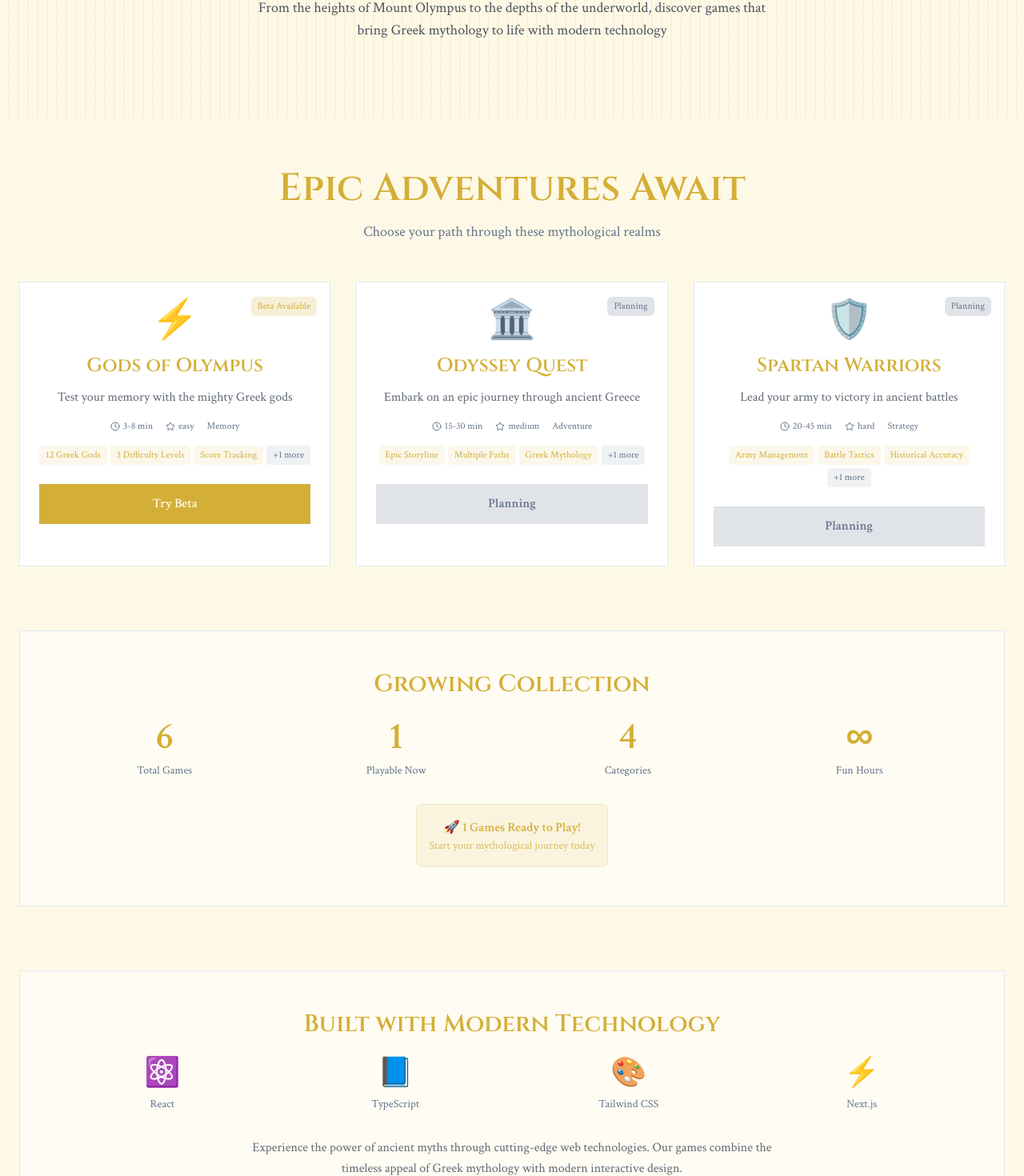
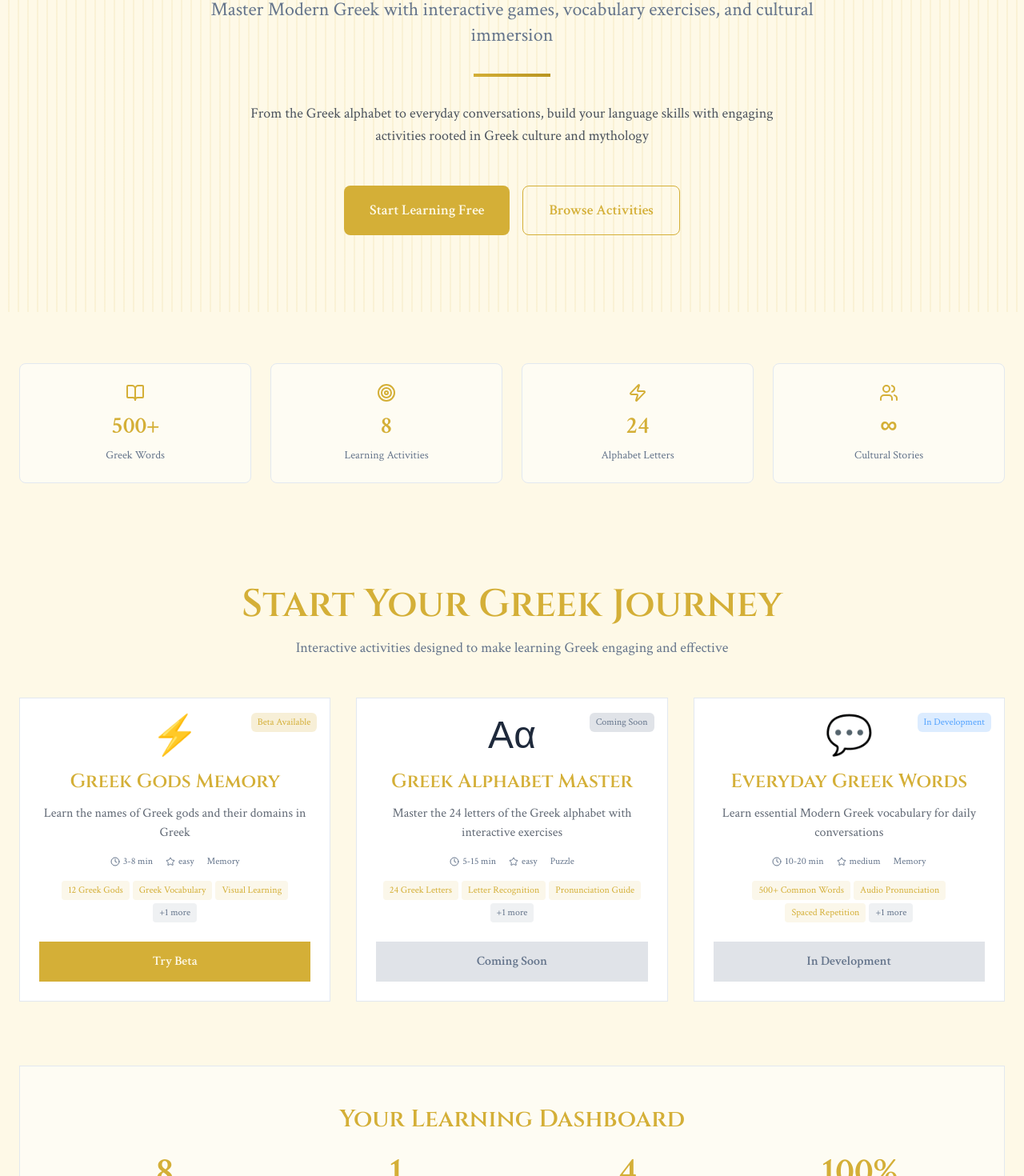
Before and after one commit to TemiKayas/greekgames, a Next.js app: page / in a window 1280 px wide. Shown: the part 352-1822 px from the top of the page at 80% size. Built offline with nearby package versions, Linux system fonts and the light colour scheme.

Commit message:
pivoted to Modern Greek language learning platform Transform gaming focus to educational with 8 planned learning activities, redesigned homepage, updated branding, and language learning framework made changes to the how to add games, layout.tsx, the home page and the game registy with 8 game ideas

```diff
--- a/app/layout.tsx
+++ b/app/layout.tsx
@@ -16,16 +16,28 @@ const crimsonText = Crimson_Text({
 });
 
 export const metadata: Metadata = {
-  title: "Greek Games - Epic Mythological Adventures",
+  title:
+    "Learn Greek Through Play - Interactive Modern Greek Language Learning",
   description:
-    "Immerse yourself in the legendary world of ancient Greece through epic interactive web games. Experience Greek mythology like never before.",
+    "Master Modern Greek with engaging games, vocabulary exercises, and cultural immersion. Learn the Greek alphabet, everyday words, and conversation skills through interactive activities.",
   keywords: [
-    "Greek mythology",
-    "web games",
-    "ancient Greece",
-    "interactive games",
-    "mythology games",
+    "learn Greek",
+    "Modern Greek language",
+    "Greek alphabet",
+    "Greek vocabulary",
+    "language learning games",
+    "interactive Greek lessons",
+    "Greek culture",
+    "Greek conversation",
   ],
+  authors: [{ name: "Learn Greek Through Play" }],
+  openGraph: {
+    title: "Learn Greek Through Play - Interactive Language Learning",
+    description:
+      "Master Modern Greek with engaging games and cultural immersion",
+    type: "website",
+    locale: "en_US",
+  },
 };
 
 export default function RootLayout({
--- a/app/page.tsx
+++ b/app/page.tsx
@@ -6,6 +6,7 @@ import {
   getGameCollection,
 } from "@/app/utils/games/registry";
 import { motion } from "framer-motion";
+import { BookOpen, Target, Users, Zap } from "lucide-react";
 
 export default function Home() {
   const { featured, all } = getGameCollection();
@@ -17,55 +18,134 @@ export default function Home() {
       <header className="relative overflow-hidden">
         <div className="absolute inset-0 greek-pattern opacity-10"></div>
         <div className="relative container mx-auto px-6 py-24 text-center">
+          <motion.div
+            initial={{ opacity: 0, y: 20 }}
+            animate={{ opacity: 1, y: 0 }}
+            className="mb-6"
+          >
+            <span className="inline-flex items-center gap-2 bg-primary/10 text-primary px-4 py-2 rounded-full text-sm font-medium mb-6">
+              🇬🇷 Modern Greek Language Learning
+            </span>
+          </motion.div>
+
           <motion.h1
             initial={{ opacity: 0, y: 20 }}
             animate={{ opacity: 1, y: 0 }}
-            className="font-display text-6xl md:text-8xl font-bold text-primary mb-6"
+            transition={{ delay: 0.1 }}
+            className="font-display text-5xl md:text-7xl font-bold text-primary mb-6"
           >
-            Greek Games
+            Learn Greek
+            <span className="block text-foreground">Through Play</span>
           </motion.h1>
+
           <motion.p
             initial={{ opacity: 0, y: 20 }}
             animate={{ opacity: 1, y: 0 }}
-            transition={{ delay: 0.1 }}
+            transition={{ delay: 0.2 }}
             className="text-xl md:text-2xl text-muted mb-8 max-w-3xl mx-auto"
           >
-            Immerse yourself in the legendary world of ancient Greece through
-            epic interactive experiences
+            Master Modern Greek with interactive games, vocabulary exercises,
+            and cultural immersion
           </motion.p>
+
           <motion.div
             initial={{ opacity: 0, scaleX: 0 }}
             animate={{ opacity: 1, scaleX: 1 }}
-            transition={{ delay: 0.2 }}
+            transition={{ delay: 0.3 }}
             className="h-1 w-24 golden-gradient mx-auto mb-8"
           ></motion.div>
+
           <motion.p
             initial={{ opacity: 0, y: 20 }}
             animate={{ opacity: 1, y: 0 }}
-            transition={{ delay: 0.3 }}
-            className="text-lg text-foreground/80 max-w-2xl mx-auto"
+            transition={{ delay: 0.4 }}
+            className="text-lg text-foreground/80 max-w-2xl mx-auto mb-12"
           >
-            From the heights of Mount Olympus to the depths of the underworld,
-            discover games that bring Greek mythology to life with modern
-            technology
+            From the Greek alphabet to everyday conversations, build your
+            language skills with engaging activities rooted in Greek culture and
+            mythology
           </motion.p>
+
+          <motion.div
+            initial={{ opacity: 0, y: 20 }}
+            animate={{ opacity: 1, y: 0 }}
+            transition={{ delay: 0.5 }}
+            className="flex flex-col sm:flex-row gap-4 justify-center"
+          >
+            <button className="bg-primary hover:bg-primary-dark text-background font-semibold py-4 px-8 rounded-lg transition-colors text-lg">
+              Start Learning Free
+            </button>
+            <button className="border border-primary text-primary hover:bg-primary/10 font-semibold py-4 px-8 rounded-lg transition-colors text-lg">
+              Browse Activities
+            </button>
+          </motion.div>
         </div>
       </header>
 
-      {/* Featured Games Section */}
-      <main className="container mx-auto px-6 py-16">
+      {/* Learning Path Stats */}
+      <section className="container mx-auto px-6 py-16">
+        <motion.div
+          initial={{ opacity: 0, y: 40 }}
+          animate={{ opacity: 1, y: 0 }}
+          transition={{ delay: 0.6 }}
+          className="grid grid-cols-2 md:grid-cols-4 gap-6 mb-16"
+        >
+          {[
+            {
+              icon: <BookOpen size={24} />,
+              number: "500+",
+              label: "Greek Words",
+            },
+            {
+              icon: <Target size={24} />,
+              number: `${all.length}`,
+              label: "Learning Activities",
+            },
+            {
+              icon: <Zap size={24} />,
+              number: "24",
+              label: "Alphabet Letters",
+            },
+            {
+              icon: <Users size={24} />,
+              number: "∞",
+              label: "Cultural Stories",
+            },
+          ].map((stat, index) => (
+            <motion.div
+              key={stat.label}
+              initial={{ opacity: 0, scale: 0.8 }}
+              animate={{ opacity: 1, scale: 1 }}
+              transition={{ delay: 0.7 + index * 0.1 }}
+              className="text-center bg-surface/50 rounded-lg p-6 border border-border"
+            >
+              <div className="text-primary mb-3 flex justify-center">
+                {stat.icon}
+              </div>
+              <div className="text-3xl font-bold text-primary mb-2">
+                {stat.number}
+              </div>
+              <p className="text-muted text-sm">{stat.label}</p>
+            </motion.div>
+          ))}
+        </motion.div>
+      </section>
+
+      {/* Featured Learning Activities */}
+      <main className="container mx-auto px-6">
         <motion.section
           initial={{ opacity: 0, y: 40 }}
           animate={{ opacity: 1, y: 0 }}
-          transition={{ delay: 0.4 }}
+          transition={{ delay: 0.8 }}
           className="mb-20"
         >
           <div className="text-center mb-12">
             <h2 className="font-display text-4xl md:text-5xl font-semibold text-primary mb-4">
-              Epic Adventures Await
+              Start Your Greek Journey
             </h2>
             <p className="text-lg text-muted max-w-2xl mx-auto">
-              Choose your path through these mythological realms
+              Interactive activities designed to make learning Greek engaging
+              and effective
             </p>
           </div>
 
@@ -81,15 +161,15 @@ export default function Home() {
           </div>
         </motion.section>
 
-        {/* Game Stats Section */}
+        {/* Learning Progress Section */}
         <motion.section
           initial={{ opacity: 0, y: 40 }}
           animate={{ opacity: 1, y: 0 }}
-          transition={{ delay: 0.6 }}
+          transition={{ delay: 1.0 }}
           className="text-center bg-surface/50 rounded-[--border-radius-card] p-8 md:p-12 border border-border mb-20"
         >
           <h2 className="font-display text-3xl font-semibold text-primary mb-6">
-            Growing Collection
+            Your Learning Dashboard
           </h2>
 
           <div className="grid grid-cols-2 md:grid-cols-4 gap-6 mb-8">
@@ -97,77 +177,81 @@ export default function Home() {
               <div className="text-4xl md:text-5xl font-bold text-primary mb-2">
                 {all.length}
               </div>
-              <p className="text-muted text-sm">Total Games</p>
+              <p className="text-muted text-sm">Learning Activities</p>
             </div>
             <div className="text-center">
               <div className="text-4xl md:text-5xl font-bold text-primary mb-2">
                 {availableGames.length}
               </div>
-              <p className="text-muted text-sm">Playable Now</p>
+              <p className="text-muted text-sm">Ready to Play</p>
             </div>
             <div className="text-center">
               <div className="text-4xl md:text-5xl font-bold text-primary mb-2">
                 {Object.keys(getGameCollection().categories).length}
               </div>
-              <p className="text-muted text-sm">Categories</p>
+              <p className="text-muted text-sm">Skill Areas</p>
             </div>
             <div className="text-center">
               <div className="text-4xl md:text-5xl font-bold text-primary mb-2">
-                ∞
+                100%
               </div>
-              <p className="text-muted text-sm">Fun Hours</p>
+              <p className="text-muted text-sm">Free Access</p>
             </div>
           </div>
 
           {availableGames.length > 0 && (
-            <div className="bg-primary/10 border border-primary/20 rounded-lg p-4 inline-block">
-              <p className="text-primary font-semibold">
-                🚀 {availableGames.length} Games Ready to Play!
+            <div className="bg-primary/10 border border-primary/20 rounded-lg p-6 inline-block">
+              <h3 className="text-primary font-semibold text-lg mb-2">
+                🚀 Ready to Start Learning?
+              </h3>
+              <p className="text-sm text-primary/80 mb-4">
+                {availableGames.length} activities are ready for you to explore
               </p>
-              <p className="text-sm text-primary/80">
-                Start your mythological journey today
-              </p>
+              <button className="bg-primary hover:bg-primary-dark text-background font-semibold py-2 px-6 rounded-lg transition-colors">
+                Begin Your Journey
+              </button>
             </div>
           )}
         </motion.section>
 
-        {/* Technology Section */}
+        {/* Learning Method Section */}
         <motion.section
           initial={{ opacity: 0, y: 40 }}
           animate={{ opacity: 1, y: 0 }}
-          transition={{ delay: 0.8 }}
+          transition={{ delay: 1.2 }}
           className="text-center bg-surface/50 rounded-[--border-radius-card] p-8 md:p-12 border border-border"
         >
           <h2 className="font-display text-3xl font-semibold text-primary mb-6">
-            Built with Modern Technology
+            Learn Through Greek Culture
           </h2>
           <div className="grid grid-cols-2 md:grid-cols-4 gap-8 mb-8">
             {[
-              { icon: "⚛️", name: "React" },
-              { icon: "📘", name: "TypeScript" },
-              { icon: "🎨", name: "Tailwind CSS" },
-              { icon: "⚡", name: "Next.js" },
-            ].map((tech, index) => (
+              { icon: "🏛️", title: "Mythology", desc: "Gods & Legends" },
+              { icon: "🎭", title: "Culture", desc: "Traditions & Arts" },
+              { icon: "🗣️", title: "Speaking", desc: "Real Conversations" },
+              { icon: "📝", title: "Writing", desc: "Greek Script" },
+            ].map((method, index) => (
               <motion.div
-                key={tech.name}
+                key={method.title}
                 initial={{ opacity: 0, scale: 0.8 }}
                 animate={{ opacity: 1, scale: 1 }}
-                transition={{ delay: 1 + index * 0.1 }}
+                transition={{ delay: 1.3 + index * 0.1 }}
                 className="text-center group cursor-default"
               >
-                <div className="text-4xl mb-2 group-hover:scale-110 transition-transform duration-300">
-                  {tech.icon}
+                <div className="text-4xl mb-3 group-hover:scale-110 transition-transform duration-300">
+                  {method.icon}
                 </div>
-                <p className="text-sm text-muted group-hover:text-primary transition-colors">
-                  {tech.name}
-                </p>
+                <h3 className="font-semibold text-primary mb-1 group-hover:text-primary-dark transition-colors">
+                  {method.title}
+                </h3>
+                <p className="text-sm text-muted">{method.desc}</p>
               </motion.div>
             ))}
           </div>
           <p className="text-foreground/70 max-w-2xl mx-auto">
-            Experience the power of ancient myths through cutting-edge web
-            technologies. Our games combine the timeless appeal of Greek
-            mythology with modern interactive design.
+            Immerse yourself in authentic Greek culture while building language
+            skills. Our activities combine traditional learning methods with
+            modern technology for an engaging educational experience.
           </p>
         </motion.section>
       </main>
@@ -177,11 +261,11 @@ export default function Home() {
         <div className="container mx-auto px-6 py-12 text-center">
           <div className="greek-pattern h-1 w-full mb-8 opacity-30"></div>
           <p className="text-muted mb-4">
-            © 2024 Greek Games. Bringing mythology to life through interactive
-            experiences.
+            © 2024 Learn Greek Through Play. Making Modern Greek accessible
+            through interactive learning.
           </p>
           <p className="text-sm text-muted/70">
-            Built with Next.js, TypeScript, and Tailwind CSS
+            Built with Next.js, TypeScript, and love for the Greek language 🇬🇷
           </p>
         </div>
       </footer>
--- a/app/utils/games/registry.ts
+++ b/app/utils/games/registry.ts
@@ -1,14 +1,14 @@
 import { GameCollection, GameMetadata } from "@/app/types/games";
 
-// 🎮 GAMES REGISTRY
-// Add new games here and they'll automatically appear on the homepage!
+// 🇬🇷 MODERN GREEK LANGUAGE LEARNING GAMES
+// Add new language learning activities here and they'll automatically appear!
 
 export const GAMES: GameMetadata[] = [
-  // ✅ EXISTING GAMES
+  // ✅ EXISTING GAMES (Reframed for language learning)
   {
     id: "gods-of-olympus",
-    title: "Gods of Olympus",
-    description: "Test your memory with the mighty Greek gods",
+    title: "Greek Gods Memory",
+    description: "Learn the names of Greek gods and their domains in Greek",
     status: "beta",
     icon: "⚡",
     href: "/memory",
@@ -17,116 +17,156 @@ export const GAMES: GameMetadata[] = [
     estimatedPlayTime: "3-8 min",
     features: [
       "12 Greek Gods",
-      "3 Difficulty Levels",
-      "Score Tracking",
-      "Responsive Design",
+      "Greek Vocabulary",
+      "Visual Learning",
+      "Mythology Context",
     ],
     releaseDate: "2024-12-09",
     version: "0.1.0-beta",
   },
 
-  // 📋 PLANNED GAMES (Add new games here!)
+  // 📚 CORE LANGUAGE LEARNING GAMES
   {
-    id: "odyssey-quest",
-    title: "Odyssey Quest",
-    description: "Embark on an epic journey through ancient Greece",
-    status: "planning",
-    icon: "🏛️",
-    href: "/odyssey", // Will be created when ready
-    category: "adventure",
-    difficulty: "medium",
-    estimatedPlayTime: "15-30 min",
-    features: [
-      "Epic Storyline",
-      "Multiple Paths",
-      "Greek Mythology",
-      "Turn-based Combat",
-    ],
-    releaseDate: "TBA",
-  },
-
-  {
-    id: "spartan-warriors",
-    title: "Spartan Warriors",
-    description: "Lead your army to victory in ancient battles",
-    status: "planning",
-    icon: "🛡️",
-    href: "/spartan",
-    category: "strategy",
-    difficulty: "hard",
-    estimatedPlayTime: "20-45 min",
-    features: [
-      "Army Management",
-      "Battle Tactics",
-      "Historical Accuracy",
-      "Multiplayer",
-    ],
-    releaseDate: "TBA",
-  },
-
-  {
-    id: "greek-word-match",
-    title: "Greek Word Match",
-    description: "Learn Greek vocabulary by matching words with their meanings",
+    id: "alphabet-master",
+    title: "Greek Alphabet Master",
+    description:
+      "Master the 24 letters of the Greek alphabet with interactive exercises",
     status: "coming-soon",
-    icon: "📚",
-    href: "/word-match",
+    icon: "Αα",
+    href: "/alphabet",
     category: "puzzle",
-    difficulty: "medium",
+    difficulty: "easy",
     estimatedPlayTime: "5-15 min",
     features: [
-      "Language Learning",
-      "Progressive Difficulty",
-      "Audio Pronunciation",
-      "Daily Challenges",
+      "24 Greek Letters",
+      "Letter Recognition",
+      "Pronunciation Guide",
+      "Writing Practice",
     ],
     releaseDate: "2025-01-15",
   },
 
   {
-    id: "temple-builder",
-    title: "Temple Builder",
-    description: "Design and construct magnificent Greek temples",
+    id: "everyday-vocabulary",
+    title: "Everyday Greek Words",
+    description:
+      "Learn essential Modern Greek vocabulary for daily conversations",
     status: "in-development",
-    icon: "🏗️",
-    href: "/temple-builder",
-    category: "strategy",
+    icon: "💬",
+    href: "/vocabulary",
+    category: "memory",
     difficulty: "medium",
-    estimatedPlayTime: "10-25 min",
+    estimatedPlayTime: "10-20 min",
     features: [
-      "Creative Building",
-      "Historical Architecture",
-      "Resource Management",
-      "3D Preview",
+      "500+ Common Words",
+      "Audio Pronunciation",
+      "Spaced Repetition",
+      "Progress Tracking",
     ],
-    releaseDate: "2025-02-01",
+    releaseDate: "2025-01-30",
   },
 
   {
-    id: "myth-trivia",
-    title: "Mythology Trivia",
-    description: "Challenge your knowledge of Greek myths and legends",
+    id: "verb-conjugation",
+    title: "Greek Verb Trainer",
+    description: "Master Greek verb conjugations with interactive practice",
+    status: "planning",
+    icon: "📝",
+    href: "/verbs",
+    category: "puzzle",
+    difficulty: "hard",
+    estimatedPlayTime: "15-25 min",
+    features: [
+      "Common Verbs",
+      "All Tenses",
+      "Interactive Quizzes",
+      "Conjugation Tables",
+    ],
+    releaseDate: "2025-02-15",
+  },
+
+  {
+    id: "conversation-practice",
+    title: "Greek Conversations",
+    description: "Practice real-world Greek conversations in common scenarios",
+    status: "planning",
+    icon: "🗣️",
+    href: "/conversations",
+    category: "adventure",
+    difficulty: "medium",
+    estimatedPlayTime: "10-30 min",
+    features: [
+      "Real Scenarios",
+      "Voice Recognition",
+      "Cultural Context",
+      "Difficulty Levels",
+    ],
+    releaseDate: "2025-03-01",
+  },
+
+  {
+    id: "numbers-and-counting",
+    title: "Greek Numbers Game",
+    description: "Learn Greek numbers, counting, and basic mathematics",
     status: "coming-soon",
-    icon: "❓",
-    href: "/trivia",
+    icon: "🔢",
+    href: "/numbers",
     category: "puzzle",
     difficulty: "easy",
-    estimatedPlayTime: "2-5 min",
+    estimatedPlayTime: "5-10 min",
     features: [
-      "1000+ Questions",
-      "Difficulty Levels",
-      "Leaderboards",
-      "Daily Quests",
+      "Numbers 1-1000",
+      "Math Operations",
+      "Time & Dates",
+      "Money & Prices",
     ],
-    releaseDate: "2025-01-30",
+    releaseDate: "2025-01-20",
+  },
+
+  {
+    id: "greek-culture-quiz",
+    title: "Greek Culture & History",
+    description: "Explore Greek culture while learning the language",
+    status: "planning",
+    icon: "🏛️",
+    href: "/culture",
+    category: "adventure",
+    difficulty: "medium",
+    estimatedPlayTime: "15-30 min",
+    features: [
+      "Cultural Facts",
+      "Historical Context",
+      "Geography",
+      "Traditions",
+    ],
+    releaseDate: "2025-02-28",
+  },
+
+  {
+    id: "pronunciation-trainer",
+    title: "Greek Pronunciation Coach",
+    description: "Perfect your Greek pronunciation with AI-powered feedback",
+    status: "planning",
+    icon: "🎤",
+    href: "/pronunciation",
+    category: "action",
+    difficulty: "medium",
+    estimatedPlayTime: "5-15 min",
+    features: [
+      "Speech Recognition",
+      "Accent Training",
+      "Phonetic Guide",
+      "Regional Dialects",
+    ],
+    releaseDate: "2025-03-15",
   },
 ];
 
-// 🏆 FEATURED GAMES (games to highlight on homepage)
+// 🏆 FEATURED LEARNING ACTIVITIES (highlight on homepage)
 export const FEATURED_GAME_IDS = [
   "gods-of-olympus",
-  "odyssey-quest",
-  "spartan-warriors",
+  "alphabet-master",
+  "everyday-vocabulary",
 ];
 
 // 📊 UTILITY FUNCTIONS
```
Also changed, not shown: 1 other file (tests, documents, lock files or other folders).
